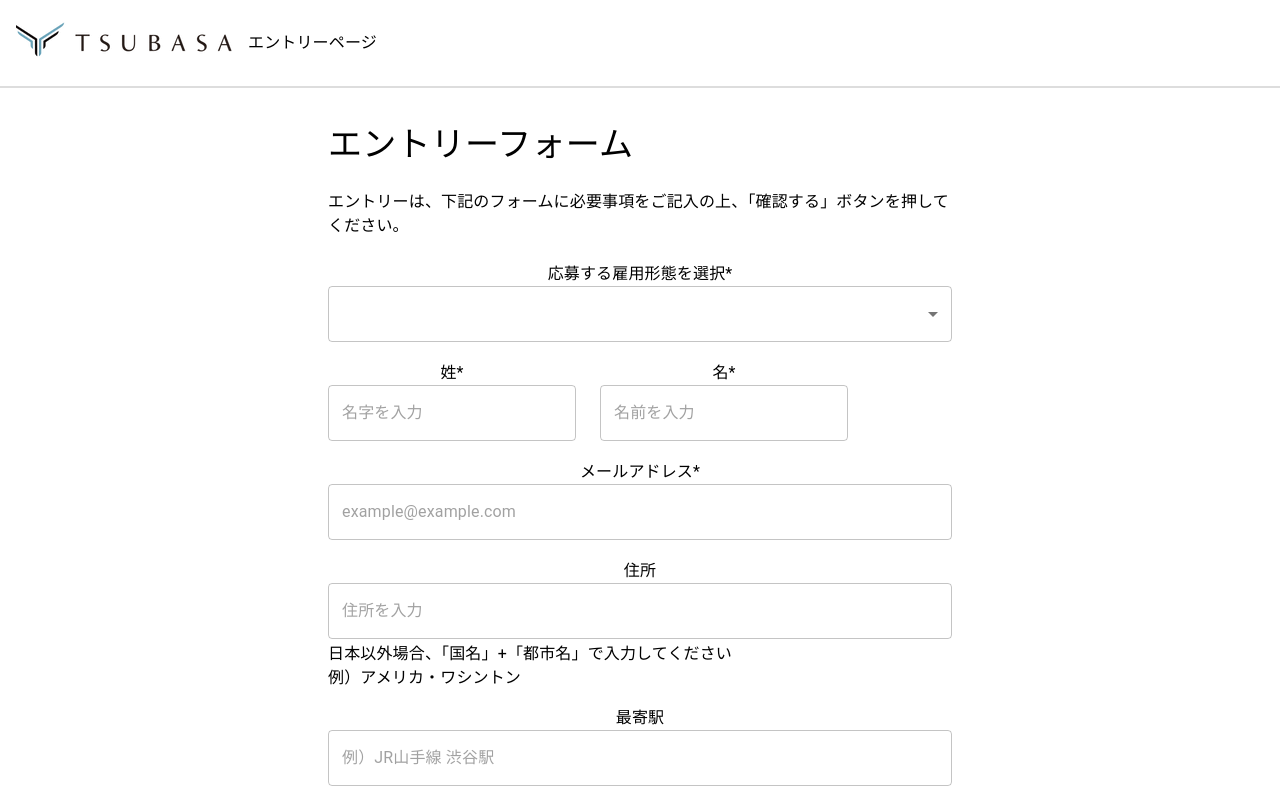
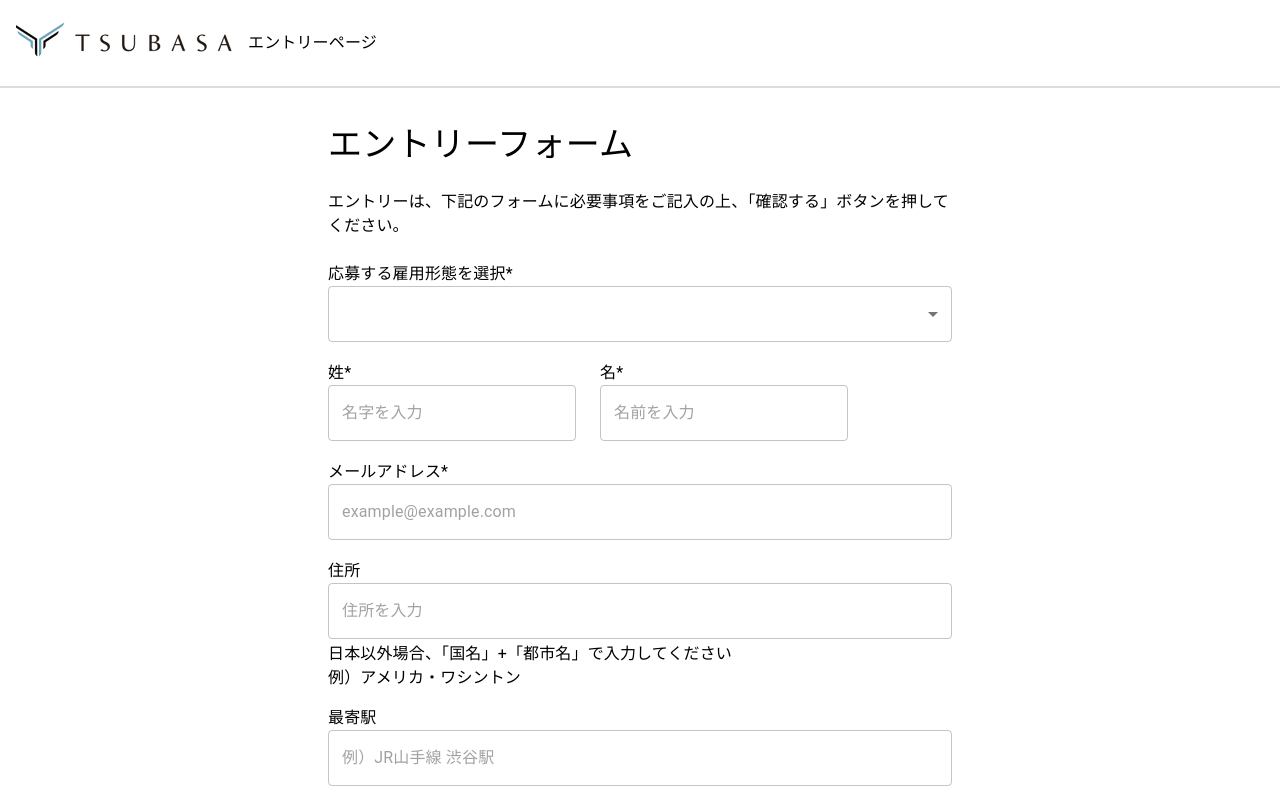
Before and after one commit to yumi-i-ww/entryform, a React (Vite) app: page / in a window 1280 px wide. Shown: the top 800 px of the page. Built offline with nearby package versions, Linux system fonts and the light colour scheme.

Commit message:
文字を左寄せにする

```diff
--- a/src/components/ui/LabelWidthContent.tsx
+++ b/src/components/ui/LabelWidthContent.tsx
@@ -16,7 +16,7 @@ export function LabelWidthContent(
 
   return (
     <Box display={"flex"} flexDirection={isDirectionRow ? "row" : "column"}>
-      <Typography minWidth={200} textAlign={"center"}>
+      <Typography minWidth={200} textAlign={"left"}>
         {label}
       </Typography>
       <Box width={"100%"}>{content}</Box>
```
